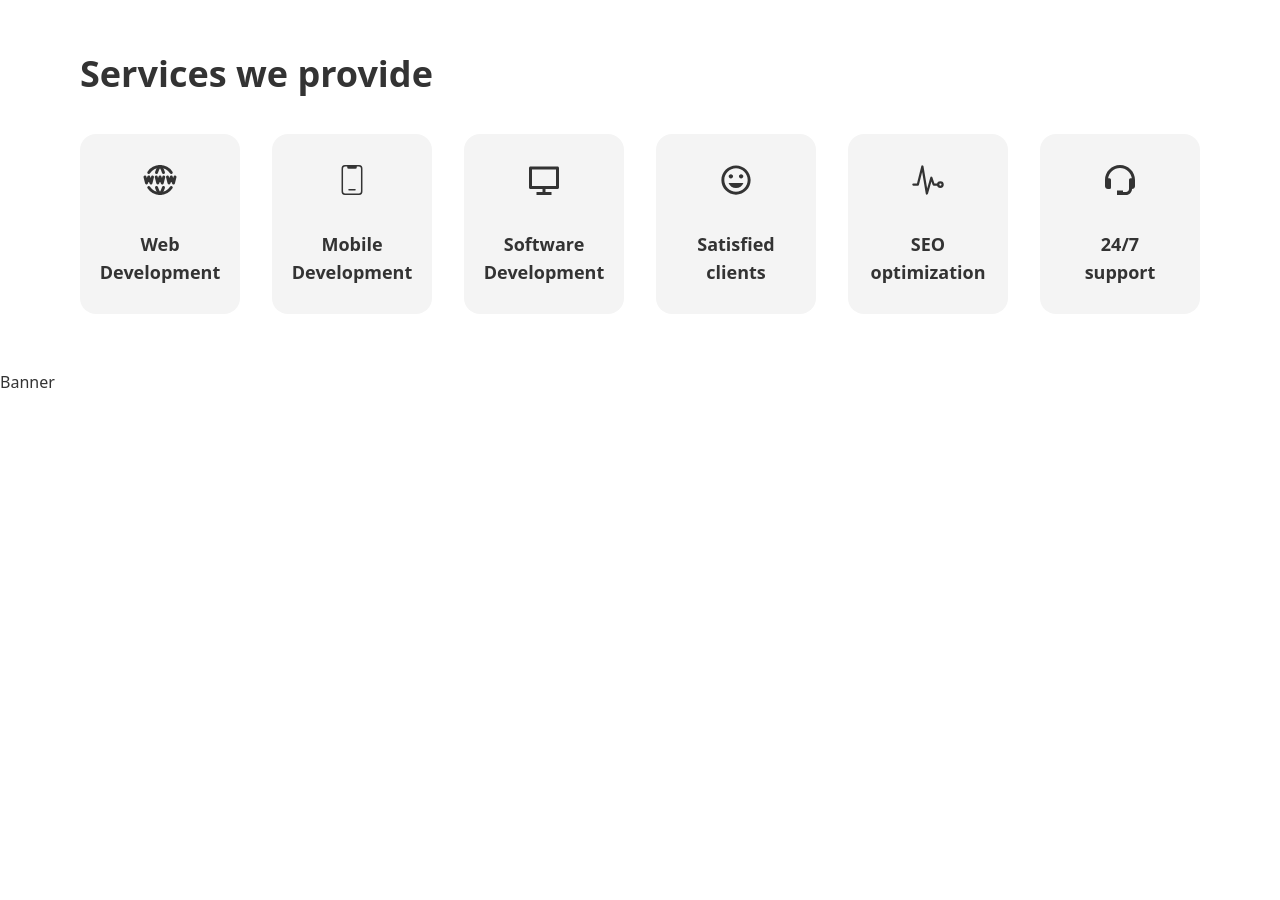
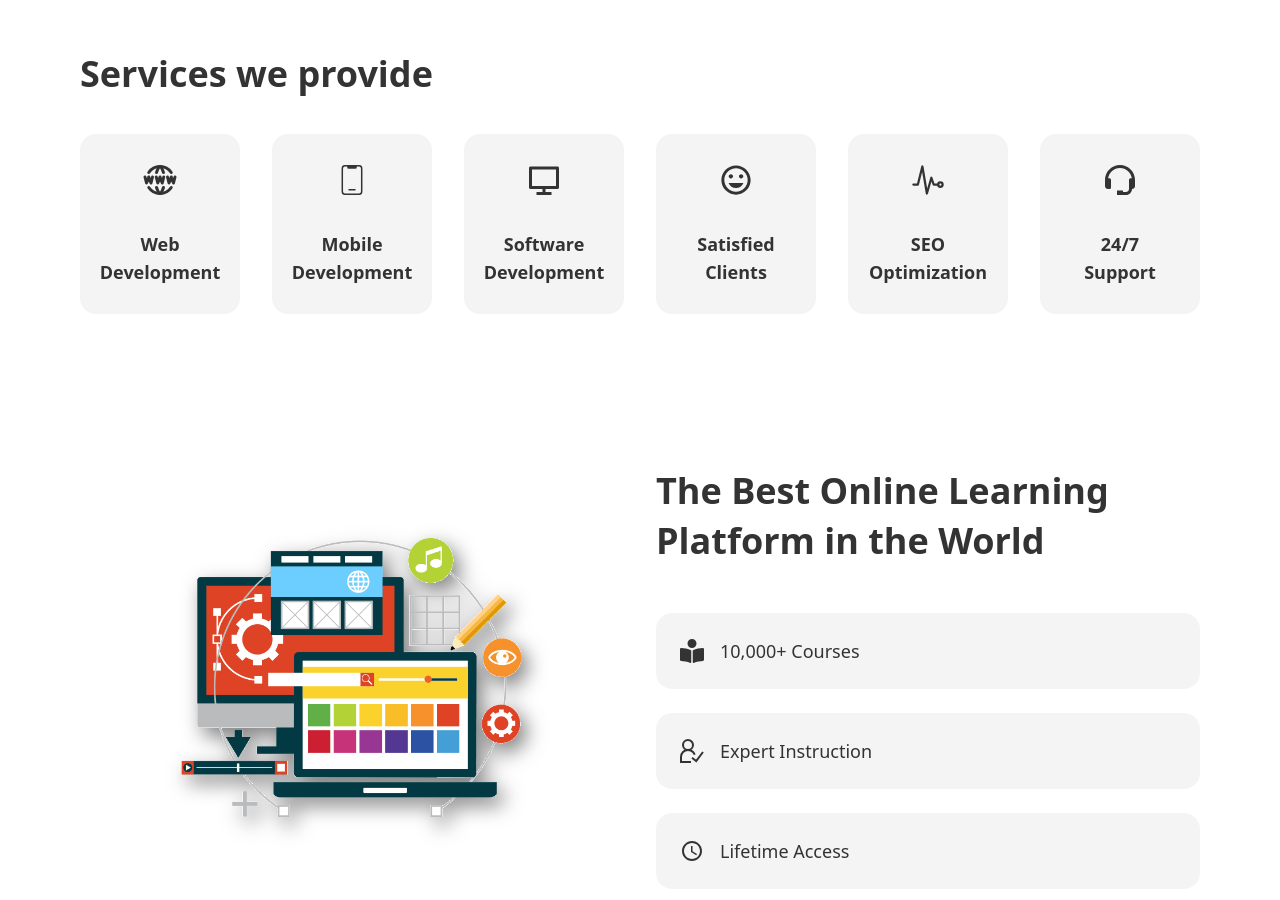
Before and after one commit to supunpramod/E-learning-Eductaion-website, a React (Vite) app: page / in a window 1280 px wide. Shown: the part 780-1680 px from the top of the page. Before the commit the page ends 1174 px from the top, so only its background shows below. Built offline with nearby package versions, Linux system fonts and the light colour scheme.

Commit message:
update the code banner and service

```diff
--- a/src/components/Banner/Banner.jsx
+++ b/src/components/Banner/Banner.jsx
@@ -1,10 +1,80 @@
 import React from "react";
+import pic2 from "../../assets/pic2.png";
+import { FaBookReader } from "react-icons/fa";
+import { motion } from "framer-motion";
+import { GrUserExpert } from "react-icons/gr";
+import { MdOutlineAccessTime } from "react-icons/md";
 
+const Banner = () => {
+    return (
+        <section>
+            <div className="container py-14 md:py-24 grid grid-cols-1 md:grid-cols-2 gap-8 space-y-6 md:space-y-0">
+                {/* Banner Image */}
+                <div className="flex justify-center items-center">
+                    <motion.img
+                        initial={{ opacity: 0, x: -50 }}
+                        whileInView={{ opacity: 1, x: 0 }}
+                        viewport={{ once: true }}
+                        transition={{ duration: 0.5, ease: "easeInOut" }}
+                        src={pic2}
+                        alt="Learning Platform"
+                        className="w-[350px] md:max-w-[450px] object-cover drop-shadow"
+                    />
+                </div>
 
-const Banner=()=>{
-    return(
-        <div>Banner</div>
-    )
+                {/* Banner Text */}
+                <div className="flex items-center">
+                    <div className="text-center md:text-left space-y-12">
+                        <motion.h1
+                            initial={{ opacity: 0, scale: 0.5 }}
+                            whileInView={{ opacity: 1, scale: 1 }}
+                            viewport={{ once: true }}
+                            transition={{ duration: 0.5 }}
+                            className="text-3xl md:text-4xl font-bold !leading-snug"
+                        >
+                            The Best Online Learning Platform in the World
+                        </motion.h1>
+
+                        <div className="flex flex-col gap-6">
+                            {/* Motion Variants */}
+                            <motion.div
+                                initial={{ opacity: 0, y: 20 }}
+                                whileInView={{ opacity: 1, y: 0 }}
+                                viewport={{ once: true }}
+                                transition={{ duration: 0.3, delay: 0.1 }}
+                                className="flex items-center gap-4 p-6 bg-[#f4f4f4] rounded-2xl hover:bg-white duration-300 hover:shadow-2xl"
+                            >
+                                <FaBookReader className="text-2xl" />
+                                <p className="text-lg">10,000+ Courses</p>
+                            </motion.div>
+
+                            <motion.div
+                                initial={{ opacity: 0, y: 20 }}
+                                whileInView={{ opacity: 1, y: 0 }}
+                                viewport={{ once: true }}
+                                transition={{ duration: 0.3, delay: 0.2 }}
+                                className="flex items-center gap-4 p-6 bg-[#f4f4f4] rounded-2xl hover:bg-white duration-300 hover:shadow-2xl"
+                            >
+                                <GrUserExpert className="text-2xl" />
+                                <p className="text-lg">Expert Instruction</p>
+                            </motion.div>
+
+                            <motion.div
+                                initial={{ opacity: 0, y: 20 }}
+                                whileInView={{ opacity: 1, y: 0 }}
+                                viewport={{ once: true }}
+                                transition={{ duration: 0.3, delay: 0.3 }}
+                                className="flex items-center gap-4 p-6 bg-[#f4f4f4] rounded-2xl hover:bg-white duration-300 hover:shadow-2xl"
+                            >
+                                <MdOutlineAccessTime className="text-2xl" />
+                                <p className="text-lg">Lifetime Access</p>
+                            </motion.div>
+                        </div>
+                    </div>
+                </div>
+            </div>
+        </section>
+    );
 };
 
 export default Banner;
--- a/src/components/Services/Services.jsx
+++ b/src/components/Services/Services.jsx
@@ -7,97 +7,92 @@
 import { TbWorldWww } from "react-icons/tb";
 import { BiSupport } from "react-icons/bi";
 
-import{motion} from "framer-motion";
+import { motion } from "framer-motion";
 
-const ServicesData=[
+const ServicesData = [
     {
-        id:1,
-        title:"Web Development",
-        link:"#",
-        icon:<TbWorldWww/>,
-        delay:0.2,
+        id: 1,
+        title: "Web Development",
+        link: "#",
+        icon: <TbWorldWww />,
+        delay: 0.2,
     },
     {
-        id:2,
-        title:"Mobile Development",
-        link:"#",
-        icon:<CiMobile3/>,
-        delay:0.3,
+        id: 2,
+        title: "Mobile Development",
+        link: "#",
+        icon: <CiMobile3 />,
+        delay: 0.3,
     },
     {
-        id:3,
-        title:"Software Development",
-        link:"#",
-        icon:<RiComputerLine/>,
-        delay:0.4,
+        id: 3,
+        title: "Software Development",
+        link: "#",
+        icon: <RiComputerLine />,
+        delay: 0.4,
     },
     {
-        id:4,
-        title:"Satisfied clients",
-        link:"#",
-        icon:<IoMdHappy/>,
-        delay:0.5,
+        id: 4,
+        title: "Satisfied Clients",
+        link: "#",
+        icon: <IoMdHappy />,
+        delay: 0.5,
     },
     {
-        id:5,
-        title:"SEO optimization",
-        link:"#",
-        icon:<IoPulseOutline/>,
-        delay:0.6,
+        id: 5,
+        title: "SEO Optimization",
+        link: "#",
+        icon: <IoPulseOutline />,
+        delay: 0.6,
     },
     {
-        id:6,
-        title:"24/7 support",
-        link:"#",
-        icon:<BiSupport/>,
-        delay:0.7,
+        id: 6,
+        title: "24/7 Support",
+        link: "#",
+        icon: <BiSupport />,
+        delay: 0.7,
     },
-
-
 ];
 
-const SlideLeft=(delay)=>{
-    return{
-        initial:{
-            opacity:0,
-            x:50
+const SlideLeft = (delay) => ({
+    initial: {
+        opacity: 0,
+        x: 50,
+    },
+    animate: {
+        opacity: 1,
+        x: 0,
+        transition: {
+            duration: 0.3,
+            delay: delay,
+            ease: "easeInOut",
         },
-        animate:{
-            opacity:1,
-            x:0,
-            transition:{
-                duration:0.3,
-                delay:delay,
-                ease:"easeInOut",
-            },
+    },
+});
 
-        },
-    };
-};
-
-const Services=()=>{
-    return(
+const Services = () => {
+    return (
         <section className="bg-white">
             <div className="container pb-14 pt-16">
                 <h1 className="text-4xl font-bold text-left pb-10">Services we provide</h1>
                 <div className="grid grid-cols-2 sm:grid-cols-3 md:grid-cols-6 gap-8">
-                    {ServicesData.map((service)=>(
+                    {ServicesData.map((service) => (
                         <motion.div
-                        variants={SlideLeft(service.delay)}
-                        initial="initial"
-                        whileInView={"animate"}
-                        viewport={{once:true}}
-
-                        className="bg-[#f4f4f4] rounded-2xl flex flex-col gap-4 items-center justify-center p-4 py-7 hover:bg-white hover:scale-110 duration-300 hover:shadow-2xl">
-                            <div className="text-4xl mb-4"> {service.icon} </div>
+                            key={service.id} // ✅ Added unique key prop
+                            variants={SlideLeft(service.delay)}
+                            initial="initial"
+                            whileInView="animate"
+                            viewport={{ once: true }}
+                            className="bg-[#f4f4f4] rounded-2xl flex flex-col gap-4 items-center justify-center p-4 py-7 hover:bg-white hover:scale-110 duration-300 hover:shadow-2xl"
+                        >
+                            <div className="text-4xl mb-4">{service.icon}</div>
                             <h1 className="text-lg font-semibold text-center px-3">{service.title}</h1>
                         </motion.div>
-                    )) }
-
+                    ))}
                 </div>
             </div>
         </section>
-    )
+    );
 };
 
 export default Services;
```
Also changed, not shown: src/assets/pic2.png (added).
